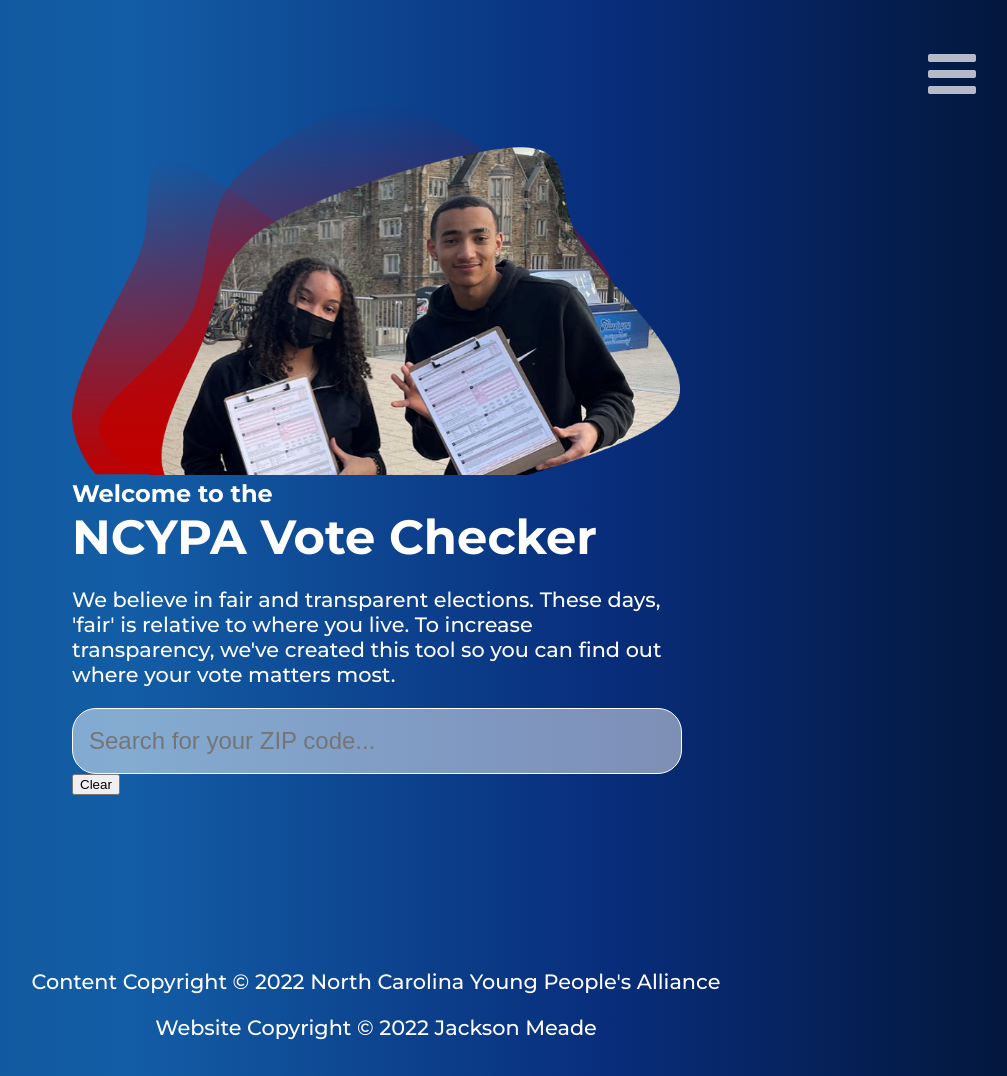
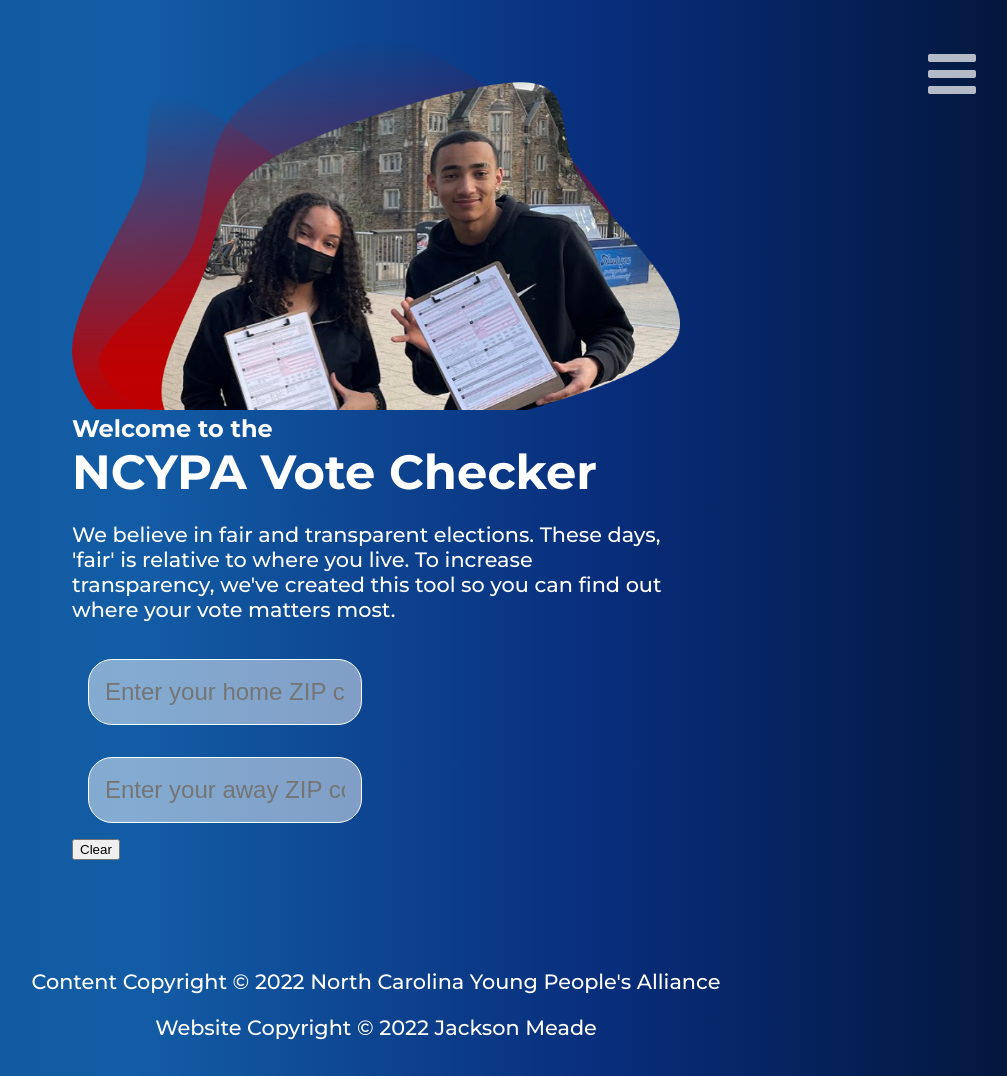
Before and after one commit to JacksonMeade/ncypa, a Jekyll site: the page built from checkmyvote.html, in a window 1280 px wide. Shown: the whole page, without its empty margins (264-1271 px from the left). Built offline with Jekyll 4.4.1, drawn with Linux system fonts in a browser that asks for light colours; nearby versions of some CDN libraries.

Commit message:
Update checkmyvote.html

```diff
--- a/checkmyvote.html
+++ b/checkmyvote.html
@@ -16,7 +16,12 @@
             <img src="assets/img/votertool-feature.png" class="img-responsive" alt="Vote Tool">
             <h3>Welcome to the <br /><span style="font-size: 3rem">NCYPA Vote Checker</span></h3>
             <p>We believe in fair and transparent elections. These days, 'fair' is relative to where you live. To increase transparency, we've created this tool so you can find out where your vote matters most.</p>
-            <input type="text" id="search-input" placeholder="Search for your ZIP code...">
+            <div class="col-xs-12 col-md-6">
+                <input type="text" id="search-1" placeholder="Enter your home ZIP code...">
+            </div>
+            <div class="col-xs-12 col-md-6">
+                <input type="text" id="search-2" placeholder="Enter your away ZIP code...">
+            </div>
             <button id="clear-button" class="btn btn-default">Clear</button>
         </div>
     </div>
```
